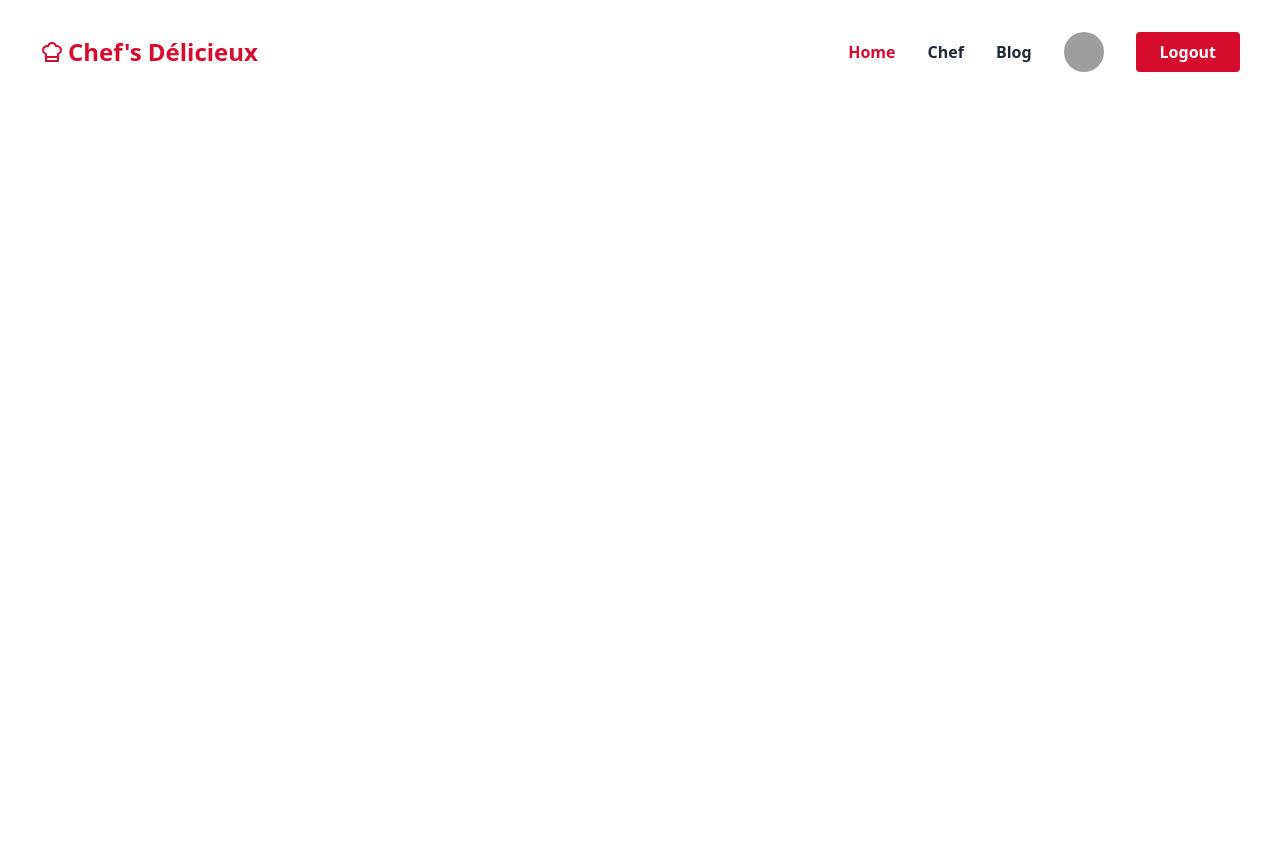
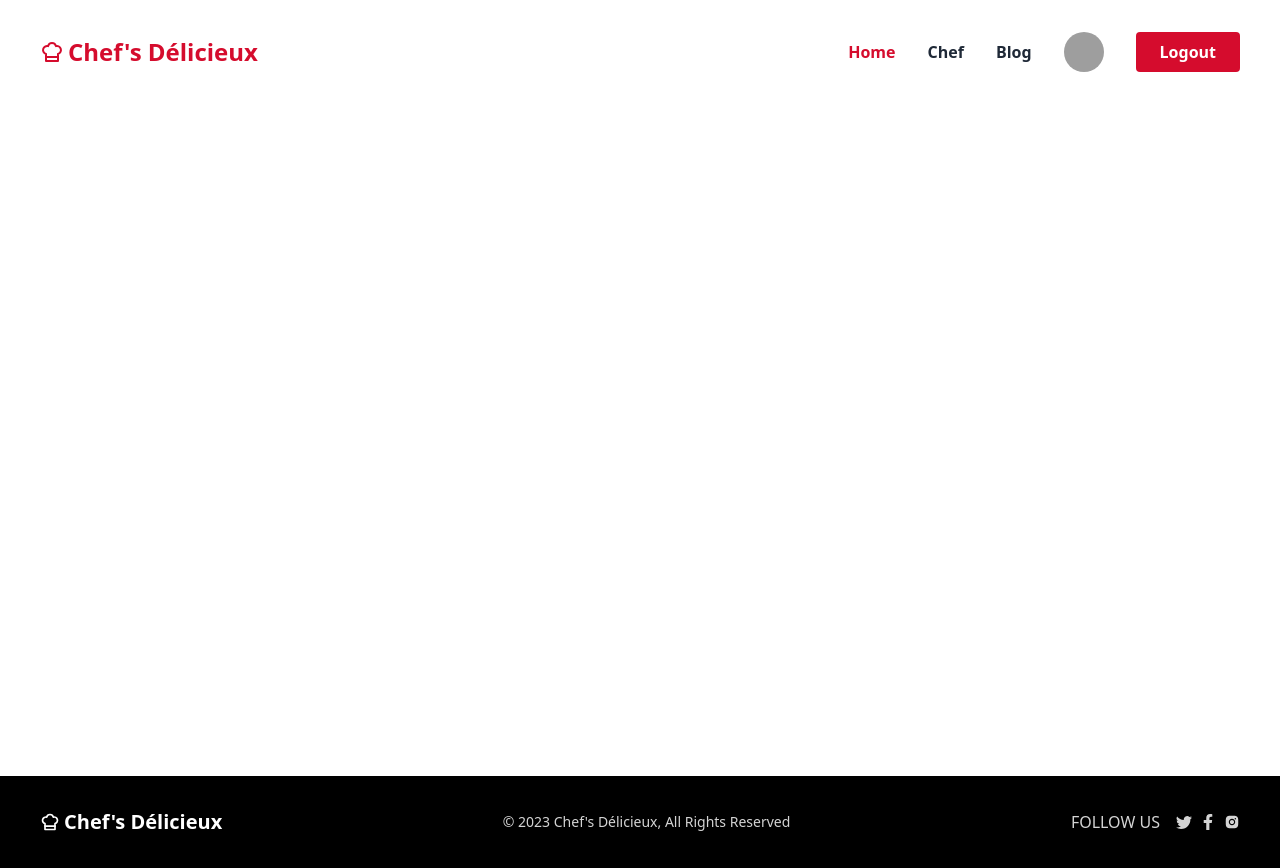
Before and after one commit to Rownokzahan/chef-delicieux, a React (Vite) app: page / in a window 1280 px wide. Before the commit the page ends 800 px from the top, so only its background shows below. Built offline with nearby package versions, Linux system fonts and the light colour scheme; grey boxes are pictures that could not be loaded.

Commit message:
Add Footer

```diff
--- a/src/App.jsx
+++ b/src/App.jsx
@@ -5,9 +5,11 @@ import Footer from "./components/Footer";
 const App = () => {
   return (
     <>
-      <Header/>
-      <Outlet />
-      <Footer/>
+      <Header />
+      <div className="min-h-[84vh]">
+        <Outlet />
+      </div>
+      <Footer />
     </>
   );
 };
--- a/src/components/Footer.jsx
+++ b/src/components/Footer.jsx
@@ -1,9 +1,22 @@
+import { BsTwitter } from "react-icons/bs";
+import { TbChefHat } from "react-icons/tb";
+import { FaFacebookF } from "react-icons/fa";
+import { AiFillInstagram } from "react-icons/ai";
 
 const Footer = () => {
     return (
-        <div>
-
-        </div>
+        <footer className="px-2 py-8 flex flex-col gap-6 md:items-center justify-between md:flex-row md:px-10 bg-black text-neutral-300">
+            <a className='font-bold text-xl flex gap-1 items-center text-white' href='/'>
+                <TbChefHat /> Chef&apos;s Délicieux
+            </a>
+            <p className="font-light text-sm"> © 2023 Chef&apos;s Délicieux, All Rights Reserved</p>
+            <div className="flex gap-2 items-center">
+                <span className="uppercase mr-2"> Follow us </span>
+                <BsTwitter className="hover:text-ui-red" />
+                <FaFacebookF className="hover:text-ui-red" />
+                <AiFillInstagram className="hover:text-ui-red" />
+            </div>
+        </footer>
     );
 };
 
```
